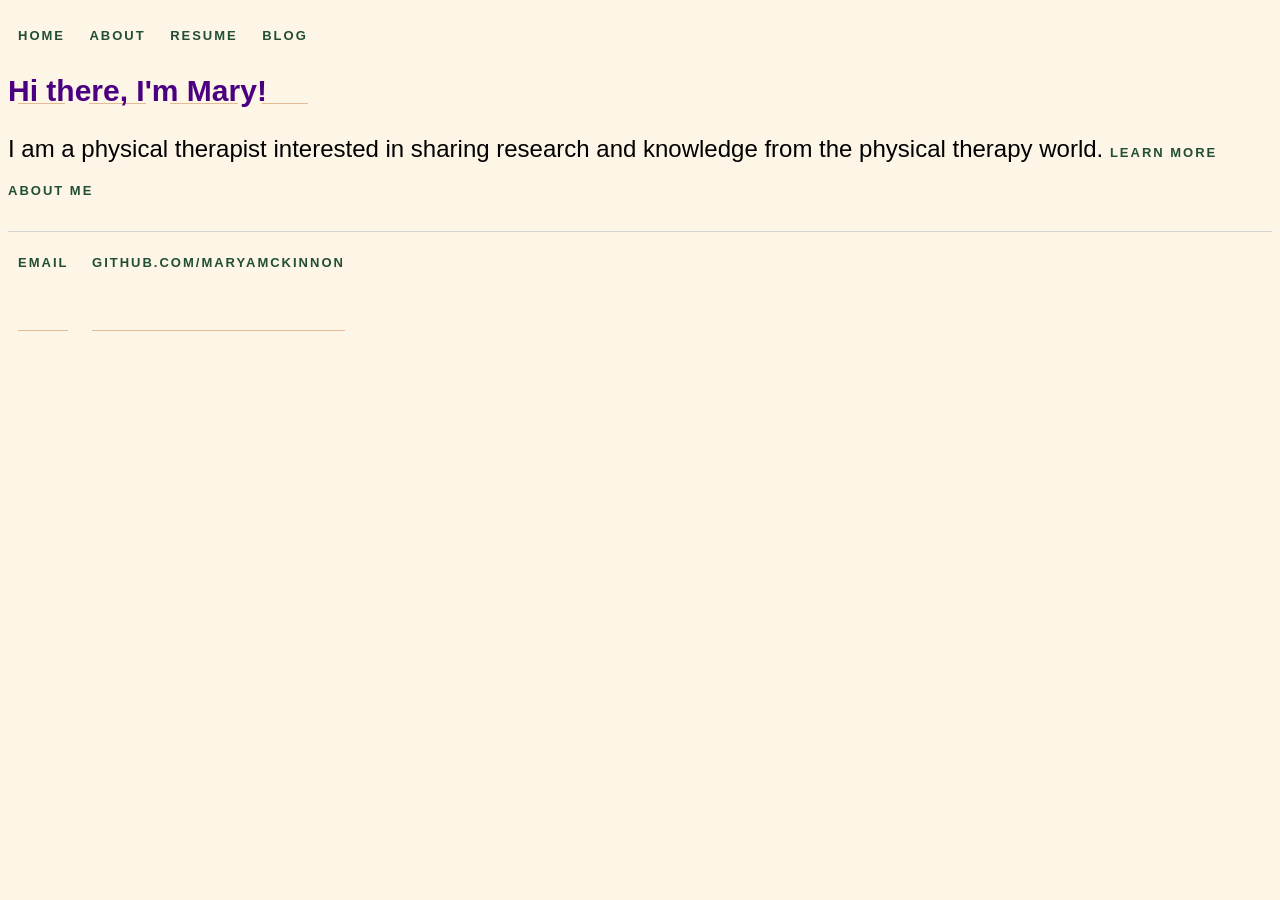
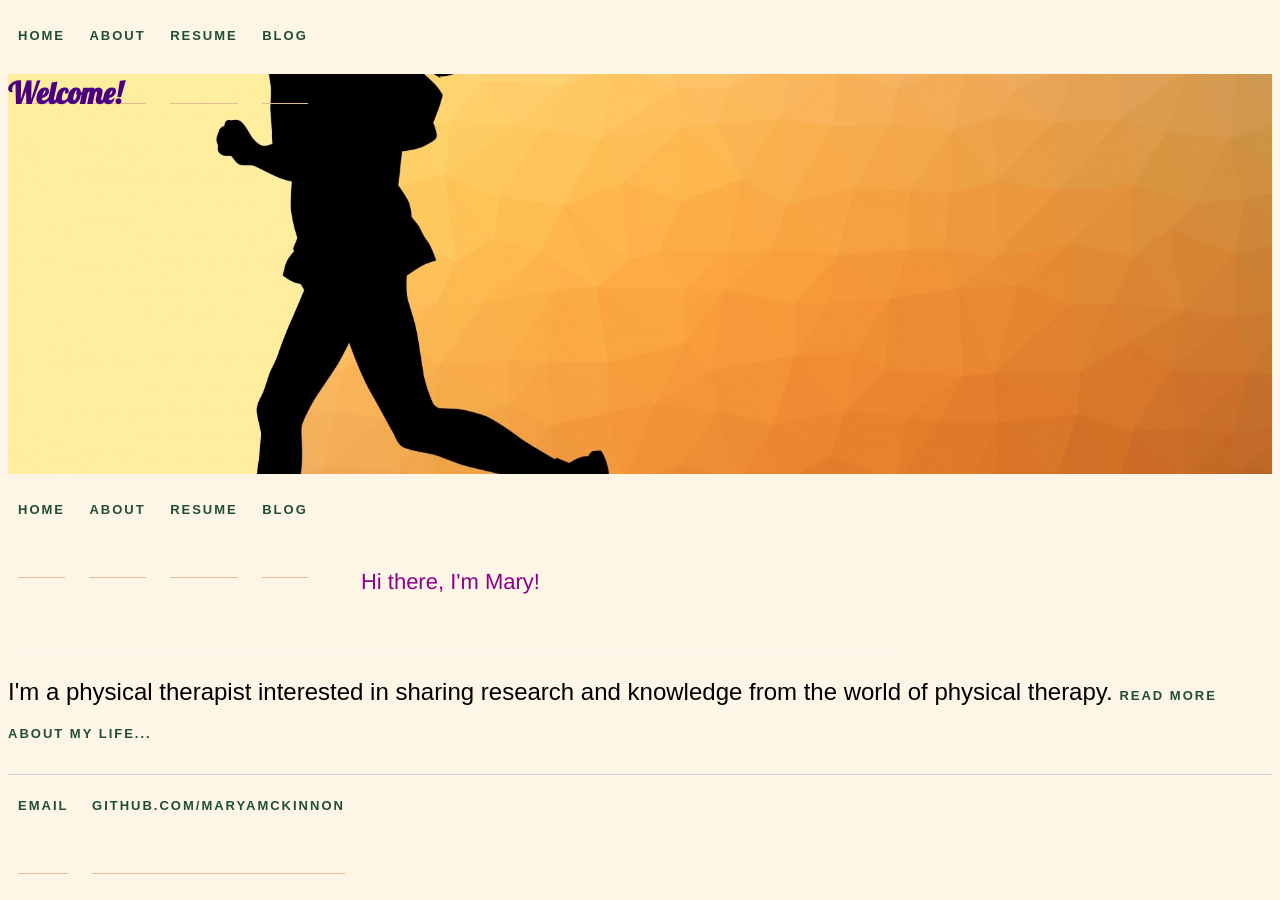
Before and after one commit to maryamckinnon/maryamckinnon.github.io, a Jekyll site: the page built from index.html, in a window 1280 px wide. Built offline with Jekyll 4.4.1, drawn with Linux system fonts in a browser that asks for light colours.

Commit message:
Update index.html

```diff
--- a/index.html
+++ b/index.html
@@ -2,7 +2,36 @@
 layout: default
 title: Mary McKinnon, Doctorate of Physical Therapy
 ---
-<div class="blurb">
-	<h1>Hi there, I'm Mary!</h1>
-	<p> I am a physical therapist interested in sharing research and knowledge from the physical therapy world. <a href="/About">Learn more about me</a>  </p>
-</div><!-- /.blurb -->
+<DOCTYPE>
+<html>
+	<head>
+		<title> Dr. Mary McKinnon</title>
+		<link rel="stylesheet" type="text/css" href="/css/main.css">
+		<link href="https://fonts.googleapis.com/css?family=Lobster" type="text/css" rel="stylesheet">
+	</head>
+	<body>
+
+		<div class="header">
+		<h1> Welcome! </h1>
+		</div>
+
+		<div>
+		<nav>
+    		<ul>
+        		<li><a href="/">Home</a></li>
+	        	<li><a href="/About">About</a></li>
+        		<li><a href="/Resume">Resume</a></li>
+        		<li><a href="/Blog">Blog</a></li>
+    		</ul>
+		</nav>
+		</div>
+
+		<div class="container">
+    		<div class="blurb">
+        		<h2>Hi there, I'm Mary!</h2>
+				<p>I'm a physical therapist interested in sharing research and knowledge from the world of physical therapy. <a href="/about">Read more about my life...</a></p>
+
+    		</div><!-- /.blurb -->
+		</div><!-- /.container -->
+		</body>
+		</html>
```
